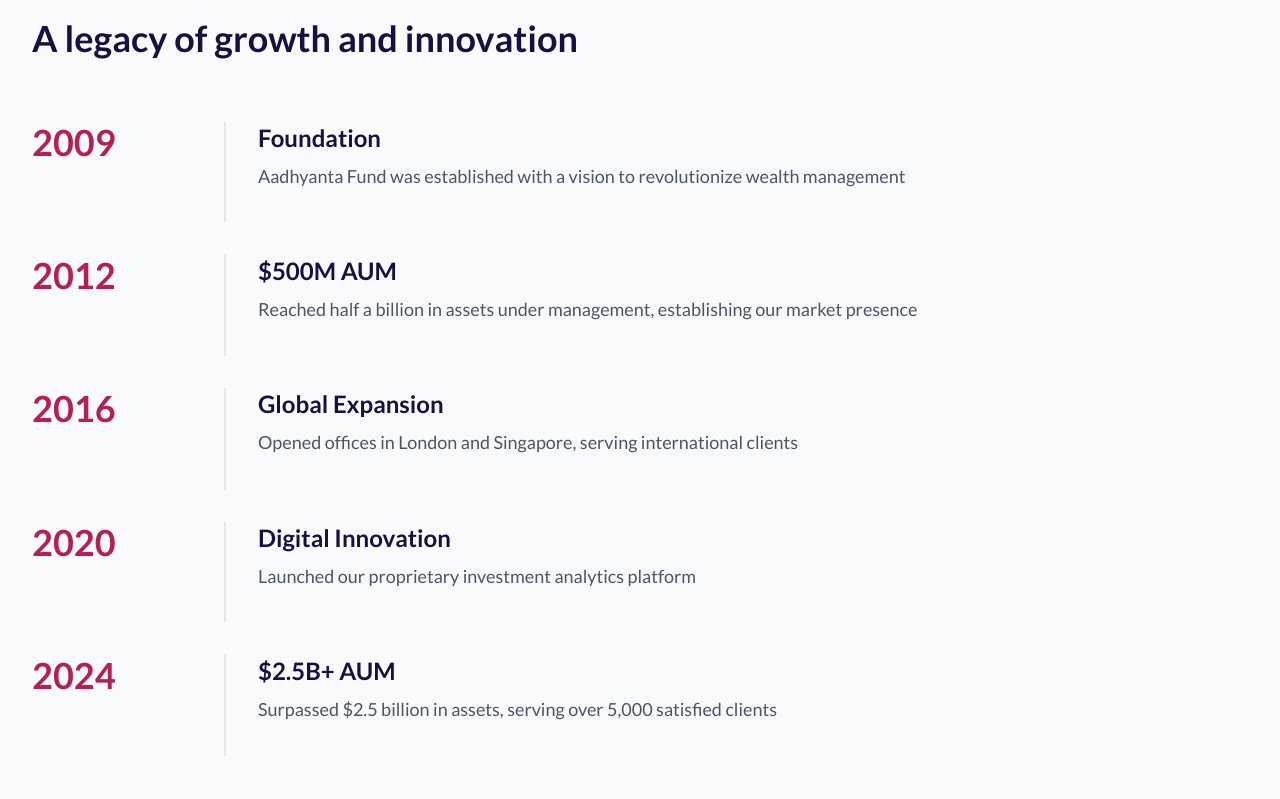
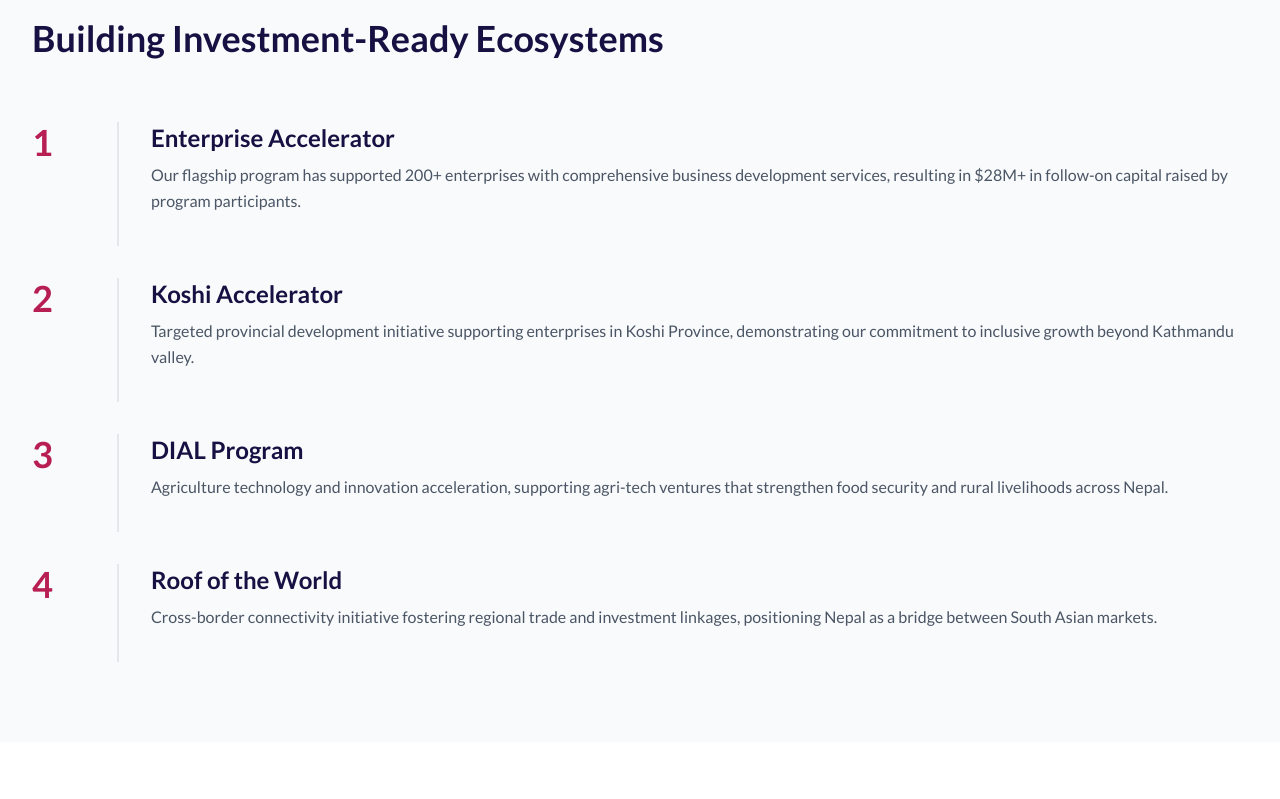
Before and after one commit to HeloPras/aadhyanta-website, a Next.js app: page /about in a window 1280 px wide. Shown: the part 2461-3260 px from the top of the page. Built offline with nearby package versions, Linux system fonts and the light colour scheme.

Commit message:
edited landing still

```diff
--- a/app/(app)/about/page.tsx
+++ b/app/(app)/about/page.tsx
@@ -16,8 +16,8 @@ interface TeamMember {
   image: string;
 }
 
-interface Milestone {
-  year: string;
+interface program {
+  number: string;
   title: string;
   description: string;
 }
@@ -52,32 +52,27 @@ const AboutPage: React.FC = () => {
 
 
 
-  const milestones: Milestone[] = [
+  const programs: program[] = [
     {
-      year: '2009',
-      title: 'Foundation',
-      description: 'Aadhyanta Fund was established with a vision to revolutionize wealth management'
+      number: '1',
+      title: 'Enterprise Accelerator',
+      description: 'Our flagship program has supported 200+ enterprises with comprehensive business development services, resulting in $28M+ in follow-on capital raised by program participants.'
     },
     {
-      year: '2012',
-      title: '$500M AUM',
-      description: 'Reached half a billion in assets under management, establishing our market presence'
+      number: '2',
+      title: 'Koshi Accelerator',
+      description: 'Targeted provincial development initiative supporting enterprises in Koshi Province, demonstrating our commitment to inclusive growth beyond Kathmandu valley.'
     },
     {
-      year: '2016',
-      title: 'Global Expansion',
-      description: 'Opened offices in London and Singapore, serving international clients'
+      number: '3',
+      title: 'DIAL Program',
+      description: 'Agriculture technology and innovation acceleration, supporting agri-tech ventures that strengthen food security and rural livelihoods across Nepal.'
     },
     {
-      year: '2020',
-      title: 'Digital Innovation',
-      description: 'Launched our proprietary investment analytics platform'
+      number: '4',
+      title: 'Roof of the World',
+      description: 'Cross-border connectivity initiative fostering regional trade and investment linkages, positioning Nepal as a bridge between South Asian markets.'
     },
-    {
-      year: '2024',
-      title: '$2.5B+ AUM',
-      description: 'Surpassed $2.5 billion in assets, serving over 5,000 satisfied clients'
-    }
   ];
 
   return (
@@ -284,28 +279,28 @@ const AboutPage: React.FC = () => {
               className="text-sm font-semibold uppercase tracking-wide mb-4"
               style={{ color: "#B71E52" }}
             >
-              Our Story
+              Programs
             </div>
             <h2
               className="text-4xl font-bold mb-4"
               style={{ color: "#161142" }}
             >
-              A legacy of growth and innovation
+              Building Investment-Ready Ecosystems
             </h2>
           </div>
 
           <div className="space-y-8">
-            {milestones.map((milestone, index) => (
+            {programs.map((program, index) => (
               <div
                 key={index}
-                className="flex flex-col md:flex-row gap-8 md:gap-16 group"
+                className="flex flex-col md:flex-row gap-4 md:gap-16 group"
               >
-                <div className="md:w-32 shrink-0">
+                <div className="   shrink-0">
                   <div
-                    className="text-4xl font-bold"
+                    className="text-4xl font-bold lg:text-right sm:text-left md:text-left "
                     style={{ color: "#B71E52" }}
                   >
-                    {milestone.year}
+                    {program.number}
                   </div>
                 </div>
                 <div className="grow border-l-2 border-gray-200 pl-8 pb-8 group-hover:border-gray-400 transition-colors">
@@ -313,10 +308,10 @@ const AboutPage: React.FC = () => {
                     className="text-2xl font-bold mb-2"
                     style={{ color: "#161142" }}
                   >
-                    {milestone.title}
+                    {program.title}
                   </h3>
-                  <p className="text-lg text-gray-600 leading-relaxed">
-                    {milestone.description}
+                  <p className="text-md text-gray-600 leading-relaxed">
+                    {program.description}
                   </p>
                 </div>
               </div>
--- a/app/page.tsx
+++ b/app/page.tsx
@@ -9,6 +9,7 @@ import {
   Menu,
   X,
   ChevronRight,
+  Building2,
 } from "lucide-react"
 import ModalDemo from "@/components/Pages/Landing/fundmodal"
 import WorkWithUsSection from "@/components/Pages/Landing/workwithussection"
@@ -30,11 +31,10 @@ interface Service {
   features: string[]
 }
 
-interface InsightCard {
-  category: string
+interface Highlight {
   title: string
-  type: string
-  date: string
+  description:string
+  icon: React.ReactNode
 }
 
 const LandingPage: React.FC = () => {
@@ -154,26 +154,23 @@ const LandingPage: React.FC = () => {
     },
   ]
 
-  const insights: InsightCard[] = [
+ const highlights: Highlight[] = [
     {
-      category: "Market Analysis",
-      title: "Global Market Outlook 2025: Navigating Uncertainty",
-      type: "Report",
-      date: "15 Dec 2025",
+      icon: <Users className="w-10 h-10" style={{ color: '#B71E52' }} />,
+      title: 'Simrik Fund Launch',
+      description: "Nepal's first gender-lens investment fund, managed by an all-women deal team, targeting women-led and women-benefiting enterprises. This pioneering initiative addresses the critical financing gap faced by women entrepreneurs."
     },
     {
-      category: "Investment Strategy",
-      title: "ESG Investing: The Future of Sustainable Returns",
-      type: "Insight",
-      date: "10 Dec 2025",
+      icon: <TrendingUp className="w-10 h-10" style={{ color: '#B71E52' }} />,
+      title: 'Koshi Accelerator Program',
+      description: "A targeted provincial development initiative supporting enterprises in Nepal's Koshi Province, strengthening local economic ecosystems through capital access, technical assistance, and market linkages."
     },
     {
-      category: "Private Capital",
-      title: "Alternative Investments in a Rising Rate Environment",
-      type: "Podcast",
-      date: "5 Dec 2025",
-    },
-  ]
+      icon: <Building2 className="w-10 h-10" style={{ color: '#B71E52' }} />,
+      title: 'DV Excellus Partnership',
+      description: "Strategic growth investment in one of Nepal's leading manufacturing enterprises, showcasing our approach to value creation through governance strengthening, operational excellence, and market expansion support."
+    }
+  ];
 
   return (
     <div className="min-h-screen bg-white">
@@ -181,8 +178,8 @@ const LandingPage: React.FC = () => {
 
       {/* Hero Section - Inspired by A&O Shearman */}
       <section className="pt-28 pb-20 px-4 sm:px-6 lg:px-8 bg-linear-to-r from-gray-50 to-white">
-        <div className="absolute top-24 right-24 h-96 w-96 rounded-full bg-[#B71E52]/10 blur-3xl" />
-        <div className="absolute top-1/2 left-24 h-96 w-96 rounded-full bg-indigo-200/20 blur-3xl" />
+        {/* <div className="absolute top-24 right-24 h-96 w-96 rounded-full bg-[#B71E52]/10 blur-3xl z-[-1]" />
+        <div className="absolute top-1/2 left-24 h-96 w-96 rounded-full bg-indigo-200/20 blur-3xl z-[-1]" /> */}
         <div className="max-w-7xl mx-auto">
           <div className="max-w-4xl">
             <div className="inline-block px-4 py-1 bg-gray-100 rounded-full text-sm font-medium mb-6 text-[#B71E52]">
@@ -201,14 +198,14 @@ const LandingPage: React.FC = () => {
               discipline with deep impact commitment.
             </p>
             <div className="flex flex-col sm:flex-row gap-4">
-              <button className="px-8 py-4 rounded-lg text-white font-semibold text-lg transition-all duration-200 hover:shadow-xl inline-flex items-center justify-center group bg-[#B71E52]  ">
+              <button className="px-8 py-4 rounded-lg text-white font-semibold text-lg transition-all duration-200 hover:shadow-xl inline-flex items-center justify-center group bg-[#B71E52] cursor-pointer ">
                 For Enterprises
                 <ChevronRight
                   className="ml-2 group-hover:translate-x-1 transition-transform"
                   size={20}
                 />
               </button>
-              <button className="px-8 py-4 rounded-lg font-semibold text-lg transition-all duration-200 hover:shadow-lg border-2 inline-flex items-center justify-center boder-[#161142] text-[#161142]">
+              <button className="px-8 py-4 cursor-pointer rounded-lg font-semibold text-lg transition-all duration-200 hover:shadow-lg border-2 inline-flex items-center justify-center boder-[#161142] text-[#161142]">
                 For Investors
               </button>
             </div>
@@ -362,55 +359,55 @@ const LandingPage: React.FC = () => {
       </section>
 
       {/* Insights Section - A&O Shearman Style */}
-      {/* <section className="py-20 bg-gray-50">
+      <section className="py-20 bg-gray-50">
         <div className="max-w-7xl mx-auto px-4 sm:px-6 lg:px-8">
           <div className="flex justify-between items-end mb-12">
             <div>
               <div className="text-sm font-semibold uppercase tracking-wide mb-4 text-[#B71E52]">
-                Insights
+                Recent Highlights
               </div>
               <h2 className="text-4xl font-bold text-[#161142]">
-                Spotlight on our latest thinking
+                Building Nepal's Investment Future
               </h2>
             </div>
-            <a
+            {/* <a
               href="#insights"
               className="hidden md:inline-flex items-center font-semibold transition-colors duration-200 text-[#B71E52]"
             >
               View all insights
               <ChevronRight className="ml-1" size={20} />
-            </a>
+            </a> */}
           </div>
 
           <div className="grid md:grid-cols-3 gap-8">
-            {insights.map((insight, index) => (
-              <a
+             {highlights.map((highlight, index) => (
+            <div
               key={index}
-                href="#"
-                className="group bg-white rounded-lg overflow-hidden shadow-sm hover:shadow-xl transition-all duration-300"
+              className="bg-white border border-gray-200 rounded-lg p-8 hover:shadow-lg transition-all duration-300"
             >
-                <div className="h-48 bg-linear-to-br from-gray-100 to-gray-200"></div>
-                <div className="p-6">
-                  <div className="text-xs font-semibold uppercase tracking-wide mb-2 text-[#B71E52]">
-                    {insight.category}
+              {/* Icon */}
+              <div className="mb-6">
+                {highlight.icon}
               </div>
-                  <h3 className="text-xl font-bold mb-3 group-hover:underline text-[#161142]">
-                    {insight.title}
+
+              {/* Content */}
+              <div>
+                <h3 className="text-2xl font-bold mb-4 leading-tight" style={{ color: '#161142' }}>
+                  {highlight.title}
                 </h3>
-                  <div className="flex items-center justify-between text-sm text-gray-500">
-                    <span>{insight.type}</span>
-                    <span>{insight.date}</span>
+                <p className="text-gray-600 leading-relaxed">
+                  {highlight.description}
+                </p>
               </div>
             </div>
-              </a>
           ))}
           </div>
         </div>
-      </section> */}
+      </section>
 
-        <WorkWithUsSection/>
+      <WorkWithUsSection />
 
-      <section className="py-20 px-4 sm:px-6 lg:px-8 bg-white-50">
+      <section className="py-20 bg-gray-50 px-4 sm:px-6 lg:px-8 bg-white-50">
         <div className="max-w-7xl mx-auto">
           <div className="grid md:grid-cols-2 gap-12 items-center">
             <div>
@@ -443,7 +440,7 @@ const LandingPage: React.FC = () => {
       </section>
 
       {/* Features Section */}
-      <section className="py-20 bg-gray-50">
+      <section className="py-20 bg-white">
         <div className="max-w-7xl mx-auto px-4 sm:px-6 lg:px-8">
           <div className="text-center mb-16">
             <h2 className="text-4xl font-bold mb-4 text-[#161142]">
--- a/components/Pages/Landing/fundmodal.tsx
+++ b/components/Pages/Landing/fundmodal.tsx
@@ -149,6 +149,9 @@ const ModalDemo = ({ highlights }: { highlights: Highlight[] }) => {
                 <p className="mt-1 text-sm text-gray-600 leading-relaxed">
                   {highlight.focus}
                 </p>
+                <p className=" pt-2 text-sm  leading-relaxed text-[#B71E52] group-hover:underline group-hover:font-bold">
+                  View Details
+                </p>
               </div>
             </div>
           </div>
```
Also changed, not shown: app/(app)/test/page.tsx (+32 -9 lines), components/Pages/Landing/workwithussection.tsx (+9 -9 lines). Lines whose indentation alone changed are shown as unchanged.
